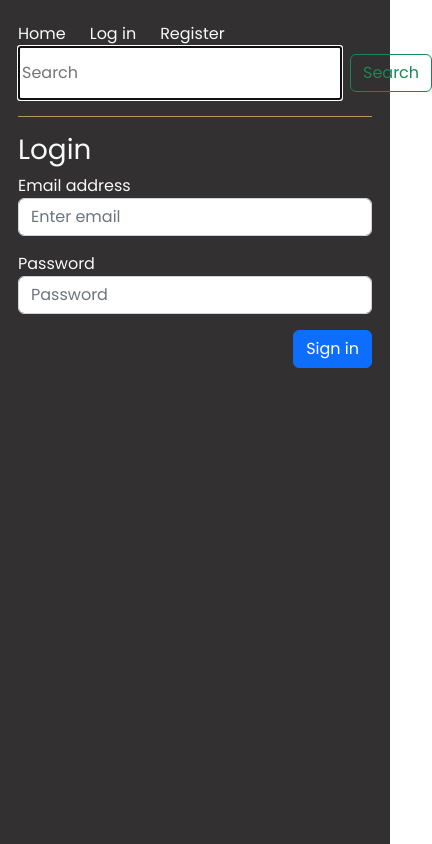
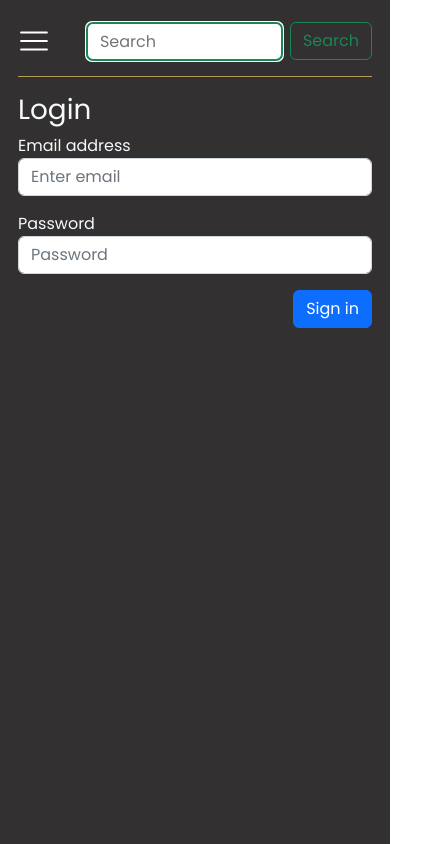
Before and after one commit to joannaMakarewicz/picture-shop, a React (Create React App) app: page /zaloguj in a window 390 px wide. Shown: the whole page, 432 px wide, since content can reach past the window. Built offline with nearby package versions, Linux system fonts and the light colour scheme; no server answers.

Commit message:
Navbar styles changed

```diff
--- a/src/App.css
+++ b/src/App.css
@@ -1,4 +1,10 @@
 @import url('https://fonts.googleapis.com/css2?family=Poppins:wght@400;600&display=swap');
+
+* {
+    padding:0;
+    margin:0;
+    box-sizing: border-box;
+}
 
 #root {
     background: #323031;
--- a/src/components/Content/Content.js
+++ b/src/components/Content/Content.js
@@ -32,8 +32,10 @@ const Content = ({ pictures }) => {
                   <span
                     className="btn btn-light"
                     data-toggle="tooltip"
+                    data-placement="top"
                     data-html="true"
                     title="Sign in for checking price"
+                    disabled
                   >
                     XXX$
                   </span>
--- a/src/components/Content/ContentButtons/ContentButtons.css
+++ b/src/components/Content/ContentButtons/ContentButtons.css
@@ -1,3 +1,16 @@
+.contentButtons__button--disabled {
+  border-width: 1px;
+  border-radius: 0.375rem;
+  font-size: 1rem;
+  font-weight: 400;
+  line-height: 1.5;
+  padding: 0.375rem 0.75rem;
+}
+
 .heart {
-    color:red;
+  cursor: pointer;
+  color: red;
 }
+.heart__white {
+  cursor: pointer;
+}
--- a/src/components/Content/ContentButtons/ContentButtons.js
+++ b/src/components/Content/ContentButtons/ContentButtons.js
@@ -45,7 +45,7 @@ const ContentButtons = ({ picture }) => {
           {likes ? (
             <BsHeartFill className="heart text-end" onClick={counter} />
           ) : (
-            <BsHeart className="text-end" onClick={counter} />
+            <BsHeart className="heart__white text-end" onClick={counter} />
           )}
 
           <div className="m-0">
@@ -78,7 +78,7 @@ const ContentButtons = ({ picture }) => {
           </div>
         ) : (
           <div>
-            <button type="button" disabled>
+            <button type="button" className="contentButtons__button--disabled" disabled>
               Buy
             </button>
           </div>
--- a/src/components/Header/Navbar/Navbar.css
+++ b/src/components/Header/Navbar/Navbar.css
@@ -1,9 +1,16 @@
 .mainNavbar {
   border-bottom: 1px solid #b39c4d;
+  display: flex;
 }
 
-.mainNavbar__list {
-  list-style-type:none;
+.mainNavbar__hamburger {
+  display: none;
+  top: 16px;
+}
+
+.mainNavbar__navigation {
+  display: flex;
+  list-style-type: none;
 }
 
 .active {
@@ -14,3 +21,39 @@
   color: #fff;
   text-decoration: none;
 }
+
+.searchbar__input {
+  border:none;
+  border-radius:6px;
+  outline-color: #198754;
+  padding: 6px 13px;
+}
+
+@media screen and (max-width: 680px) {
+  .mainNavbar__hamburger {
+    background-color: #323031;
+    border: none;
+    color: #fff;
+    display: block;
+    height: 2em;
+    width: 2em;
+  }
+
+  .mainNavbar__hamburger:hover {
+    color: #198754;
+  }
+
+  .mainNavbar__navigation {
+    display: none;
+  }
+
+  .mainNavbar__navigation--open {
+    background-color: red;
+    display: block;
+    height: 100vh;
+    width: 100vw;
+  }
+  .searchbar__input {
+    max-width: 50vw;
+  }
+}
--- a/src/components/Header/Navbar/Navbar.js
+++ b/src/components/Header/Navbar/Navbar.js
@@ -1,5 +1,6 @@
 import React, { useEffect, useRef, useState } from "react";
 import { NavLink, useNavigate } from "react-router-dom";
+import { RxHamburgerMenu } from 'react-icons/rx';
 import useAuth from "../../../hooks/useAuth";
 import "../Navbar/Navbar.css";
 
@@ -37,9 +38,17 @@ const Navbar = () => {
     setAuth(false);
   };
 
+  const showMenu = () => {
+    const hamburger = document.querySelector(".mainNavbar__navigation");
+    hamburger.classList.toggle("mainNavbar__navigation--open");
+  };
+
   return (
     <nav className="mainNavbar navbar justify-content-between align-items-center pt-3 pb-3">
-      <ul className="mainNavbar__list d-flex m-0 p-0">
+      <button className="mainNavbar__hamburger" onClick={showMenu}>
+        <RxHamburgerMenu className="w-100 h-100"/>
+      </button>
+      <ul className="mainNavbar__navigation  text-end m-0 p-0">
         <li>
           <NavLink className="text-light text-decoration-none" to="/">
             Home
@@ -52,7 +61,6 @@ const Navbar = () => {
               <NavLink
                 className="ms-5 text-light text-decoration-none"
                 to="/koszyk"
-
               >
                 My cart
               </NavLink>
@@ -88,10 +96,9 @@ const Navbar = () => {
           </>
         )}
       </ul>
-
-      <div className="d-flex flex-row">
+      <div className=" searchbar d-flex flex-row align-items-center">
         <input
-          className="me-2"
+          className="searchbar__input me-2 h-100"
           ref={inputRef}
           type="text"
           placeholder="Search"
@@ -100,7 +107,7 @@ const Navbar = () => {
           onChange={(e) => setInputValue(e.target.value)}
         />
         <button
-          className="btn btn-outline-success my-2 my-sm-0"
+          className="btn btn-outline-success h-100"
           onClick={inputSearch}
         >
           Search
```
Lines whose indentation alone changed are shown as unchanged.
